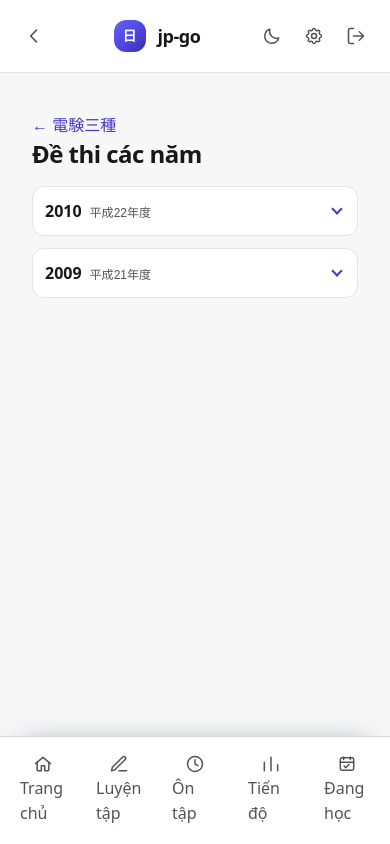
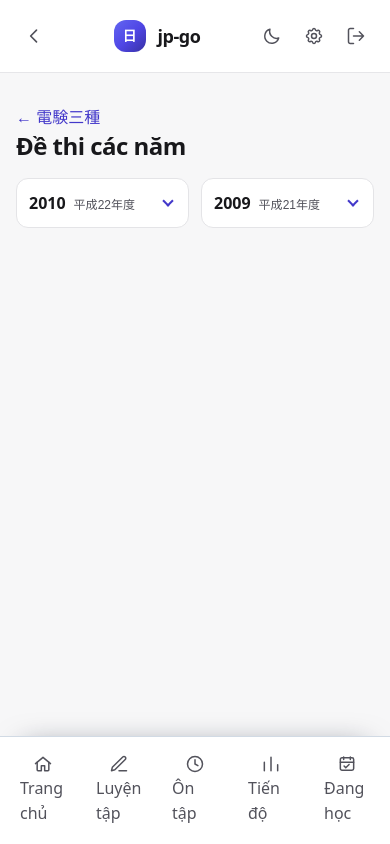
Before and after one commit to cuongluv92/jp-go, a Next.js app: page /denken/kakomon in a window 390 px wide. Built offline with nearby package versions, Linux system fonts and the light colour scheme.

Commit message:
Size the exam year grid to its available content width

```diff
--- a/app/denken/kakomon/page.tsx
+++ b/app/denken/kakomon/page.tsx
@@ -7,12 +7,12 @@ export default function DenkenPastExamsPage() {
   const years = [...new Set(denkenPastExams.map(({ eraYear }) => eraYear))].sort((a, b) => b - a);
 
   return (
-    <main className="mx-auto w-full max-w-6xl space-y-4 px-4 py-6">
+    <section aria-labelledby="denken-exam-title" className="@container mx-auto w-full max-w-6xl space-y-4 py-4">
       <header className="space-y-2">
         <Link href="/denken" className="text-sm text-accent">← 電験三種</Link>
-        <h1 className="text-2xl font-bold">Đề thi các năm</h1>
+        <h1 id="denken-exam-title" className="text-2xl font-bold">Đề thi các năm</h1>
       </header>
-      <div className="grid items-start gap-3 min-[400px]:grid-cols-2 md:grid-cols-3 xl:grid-cols-4">
+      <div className="grid items-start gap-3 @min-[22rem]:grid-cols-2 @min-[38rem]:grid-cols-3 @min-[56rem]:grid-cols-4">
         {years.map((year) => (
           <details key={year} className="group rounded-xl border border-border bg-surface">
             <summary className="flex cursor-pointer list-none items-center justify-between gap-2 rounded-xl px-3 py-3 hover:bg-accent/5 focus-visible:outline-2 focus-visible:outline-offset-2 focus-visible:outline-accent [&::-webkit-details-marker]:hidden">
@@ -34,6 +34,6 @@ export default function DenkenPastExamsPage() {
           </details>
         ))}
       </div>
-    </main>
+    </section>
   );
 }
--- a/components/app-chrome.tsx
+++ b/components/app-chrome.tsx
@@ -41,6 +41,7 @@ function getPageKind(pathname: string): string {
 export function AppChrome({ children }: { children: ReactNode }) {
   const pathname = usePathname();
   const isLoginPage = pathname === "/login";
+  const isDenkenExamCatalog = pathname === "/denken/kakomon";
   const [layoutMode, setLayoutMode] = useState<LayoutMode>("mobile");
   const [sidebarCollapsed, setSidebarCollapsed] = useState(false);
   const [commandOpen, setCommandOpen] = useState(false);
@@ -163,7 +164,7 @@ export function AppChrome({ children }: { children: ReactNode }) {
   return (
     <>
       <TopHeader desktopMode={false} onToggleDesktop={toggleLayoutMode} onOpenMenu={() => setMobileMenuOpen(true)} />
-      <main className={`${styles.mobileMain} mx-auto w-full max-w-md flex-1 px-4 pb-24 pt-4 sm:max-w-lg`}>
+      <main className={`${styles.mobileMain} mx-auto w-full flex-1 px-4 pb-24 pt-4 ${isDenkenExamCatalog ? "max-w-6xl" : "max-w-md sm:max-w-lg"}`}>
         {children}
         <DetailQuickNavigator variant="bottom" />
       </main>
```
